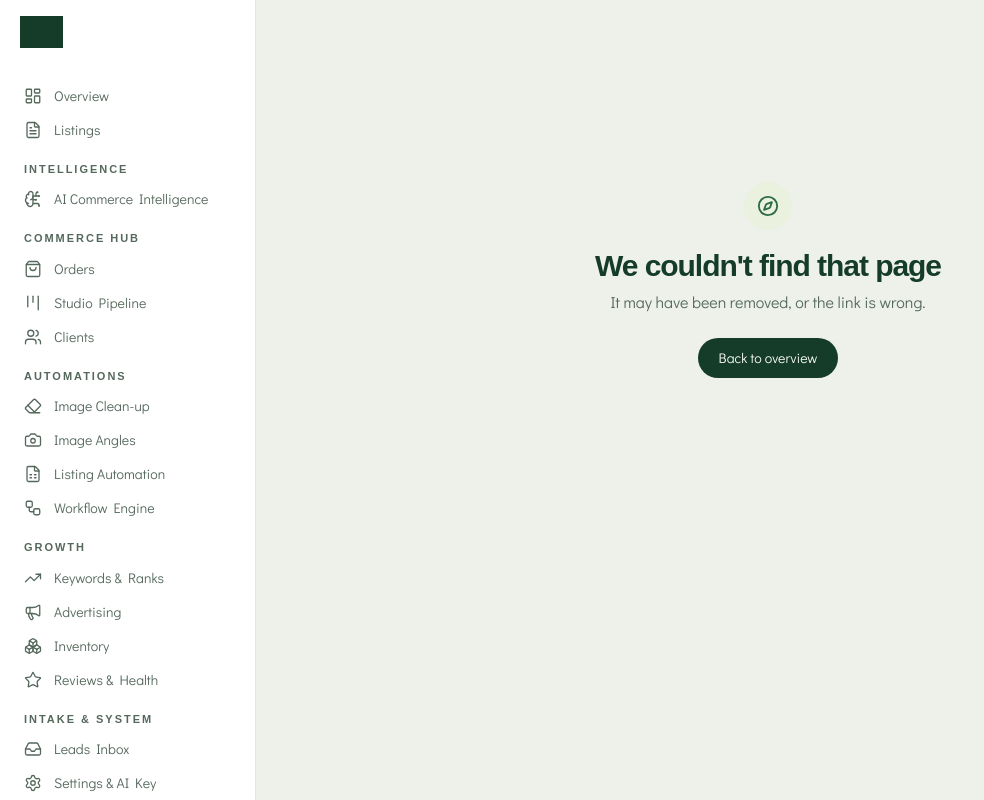
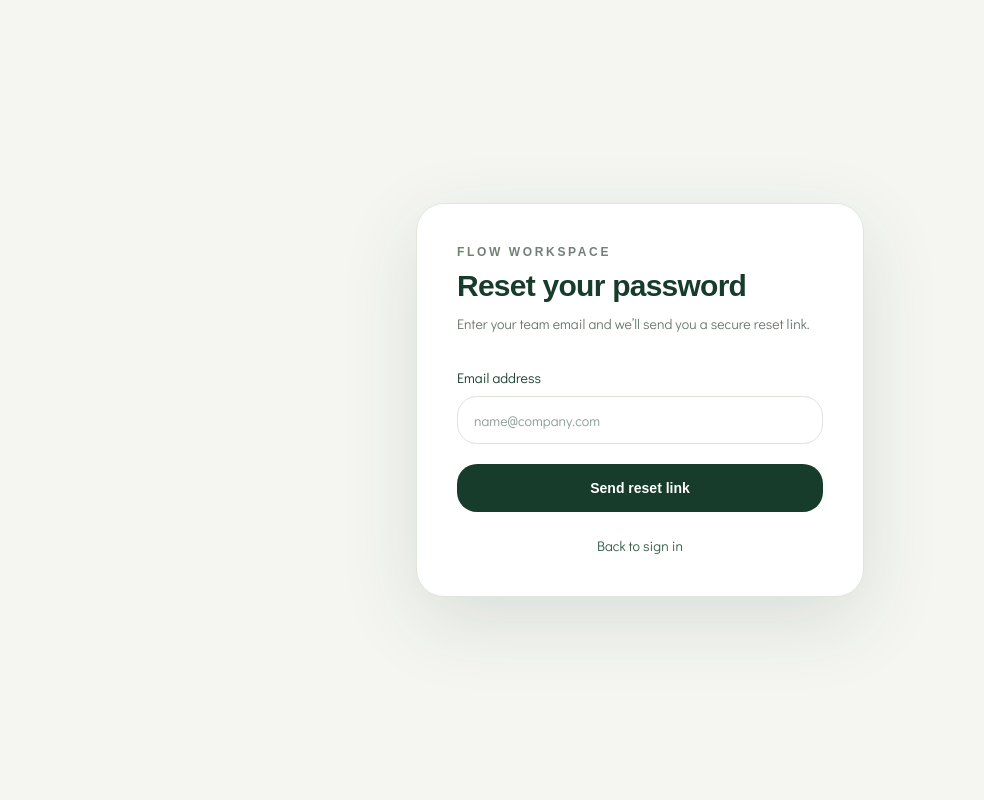
Before and after one commit to habibaelsayedd36-glitch/flow-dash, a Next.js app: page /auth/forgot-password in a window 1280 px wide. Before the commit this address had no page. Shown: the whole page, without its empty margins (0-984 px from the left). Built offline with nearby package versions, Linux system fonts and the light colour scheme; grey boxes are pictures that could not be loaded; a web font is replaced by a local one; what @neon/auth would draw is missing.

Commit message:
Add password reset request page

```diff
--- /dev/null
+++ b/src/app/auth/forgot-password/page.tsx
@@ -0,0 +1,55 @@
+"use client";
+
+import { useState, type FormEvent } from "react";
+import Link from "next/link";
+import { createAuthClient } from "@neon/auth/next";
+
+const authClient = createAuthClient();
+
+export default function ForgotPasswordPage() {
+  const [email, setEmail] = useState("");
+  const [message, setMessage] = useState("");
+  const [error, setError] = useState("");
+  const [busy, setBusy] = useState(false);
+
+  async function submit(event: FormEvent<HTMLFormElement>) {
+    event.preventDefault();
+    setMessage("");
+    setError("");
+    setBusy(true);
+    try {
+      const result = await authClient.requestPasswordReset({
+        email: email.trim(),
+        redirectTo: "/auth/reset-password",
+      });
+      if (result.error) {
+        setError(result.error.message || "Could not send the reset email. Please try again.");
+      } else {
+        setMessage("If an account exists for this email, a password reset link has been sent. Check your inbox and spam folder.");
+      }
+    } catch {
+      setError("Could not send the reset email. Check your connection and try again.");
+    } finally {
+      setBusy(false);
+    }
+  }
+
+  return (
+    <main className="fixed inset-0 z-[100] grid min-h-dvh place-items-center overflow-y-auto bg-[#f5f6f2] px-5 py-10 text-[#183c2b]">
+      <section className="w-full max-w-md rounded-[28px] border border-[#dfe6dc] bg-white p-8 shadow-[0_24px_80px_rgba(20,60,40,.12)] sm:p-10">
+        <p className="mb-2 text-xs font-semibold uppercase tracking-[.22em] text-[#718274]">FLOW WORKSPACE</p>
+        <h1 className="text-3xl font-semibold tracking-tight">Reset your password</h1>
+        <p className="mt-2 text-sm leading-6 text-[#68766b]">Enter your team email and we’ll send you a secure reset link.</p>
+        <form onSubmit={submit} className="mt-8 space-y-5">
+          <label className="block text-sm font-medium">Email address
+            <input type="email" autoComplete="email" required value={email} onChange={(event) => setEmail(event.target.value)} className="mt-2 h-12 w-full rounded-xl border border-[#dce4dc] bg-white px-4 text-sm outline-none focus:border-[#315e42] focus:ring-4 focus:ring-[#315e42]/10" placeholder="name@company.com" />
+          </label>
+          {message && <p role="status" className="rounded-xl bg-green-50 px-4 py-3 text-sm text-green-800">{message}</p>}
+          {error && <p role="alert" className="rounded-xl bg-red-50 px-4 py-3 text-sm text-red-700">{error}</p>}
+          <button type="submit" disabled={busy} className="h-12 w-full rounded-xl bg-[#183c2b] px-4 text-sm font-semibold text-white hover:bg-[#24543b] disabled:opacity-60">{busy ? "Sending…" : "Send reset link"}</button>
+        </form>
+        <Link href="/auth/sign-in" className="mt-6 block text-center text-sm font-medium text-[#315e42] hover:underline">Back to sign in</Link>
+      </section>
+    </main>
+  );
+}
```
